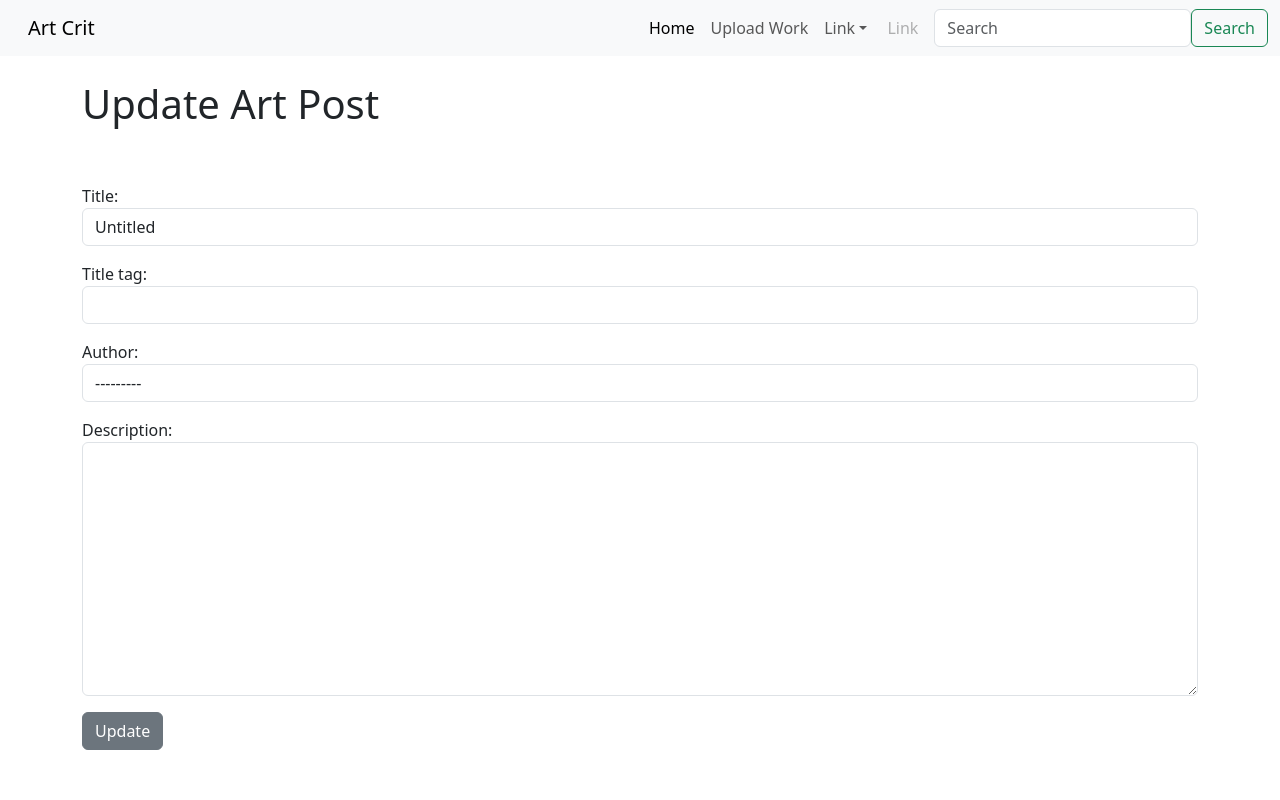
After one commit to Sianwroejones/Art_Crit, a Django app: template POST/templates/update_post.html in a window 1280 px wide. The commit adds this page. Run offline with Django 4.2, Linux system fonts and the light colour scheme; the template is opened without the code that fills it: values that come from a table or form of the project are taken from there, others are empty.

Commit message:
added edit functionality, needs adjusting

```diff
--- a/POST/forms.py
+++ b/POST/forms.py
@@ -7,7 +7,7 @@ class PostForm(forms.ModelForm):
         fields = ('title', 'title_tag', 'author', 'description')
 
         widgets = {
-            'title': forms.TextInput(attrs={'class': 'form-control'}),
+            'title': forms.TextInput(attrs={'class': 'form-control', 'placeholder': 'Type title of artwork here'}),
             'title_tag': forms.TextInput(attrs={'class': 'form-control'}),
             'author': forms.Select(attrs={'class': 'form-control'}),
             'description': forms.Textarea(attrs={'class': 'form-control'}),
--- a/POST/templates/home.html
+++ b/POST/templates/home.html
@@ -9,7 +9,9 @@
 {% for post in object_list %}
     <li><a href="{% url 'details' post.pk %}">{{ post.description }}</a> <br/>
         {{ post.author.first_name }}
-        {{ post.author.last_name }}</li>
+        {{ post.author.last_name }} - <a href="{% url 'update_post' post.pk %}">Edit</a>
+        <br/>
+    {{ post.description }} </li>
 {% endfor%}
 </ul>
 
--- /dev/null
+++ b/POST/templates/update_post.html
@@ -0,0 +1,19 @@
+{% extends 'base.html' %}
+{% block title %}Update Your Artwork Post{% endblock %}
+{% block content %}
+
+
+<h1>Update Art Post</h1>
+<br/><br/>
+<div class="mb-3">
+    <form method="POST">
+       {% csrf_token %}
+       {{ form.as_p }}
+       <button class="btn btn-secondary">Update</button>
+</div>
+
+</form>
+
+
+
+{% endblock %}
--- a/POST/urls.py
+++ b/POST/urls.py
@@ -1,10 +1,11 @@
 from django.urls import path
 # from . import views
-from .views import HomeView, PostDetailView, AddPostView
+from .views import HomeView, PostDetailView, AddPostView, UpdatePostView
 
 urlpatterns = [
     #path('', views.home, name="home"),
     path('', HomeView.as_view(), name="home"),
     path('details/<int:pk>', PostDetailView.as_view(), name='details'),
     path('add_post/', AddPostView.as_view(), name='add_post'),
+    path('details/edit/<int:pk>', UpdatePostView.as_view(), name='update_post'),
 ]
```
Also changed, not shown: POST/views.py (+6 -1 lines).
